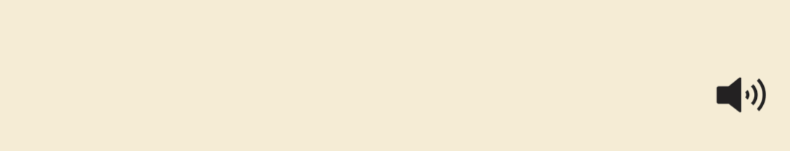
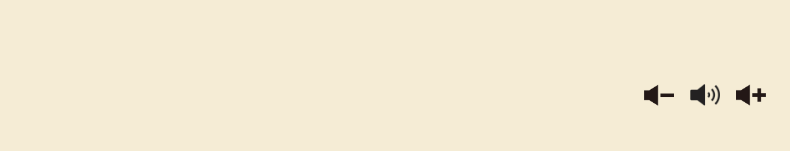
Before and after one commit to KaonWry/your-needs-everyday, a Next.js app: page /main in a window 1280 px wide. Shown: the part 657-808 px from the top of the page, without its empty margins (490-1280 px from the left). Built offline with nearby package versions, Linux system fonts and the light colour scheme; a web font is replaced by a local one.

Commit message:
Add volume control button

```diff
--- a/app/components/Navbar.js
+++ b/app/components/Navbar.js
@@ -1,20 +1,44 @@
 import Image from "next/image";
 
-const Navbar = ({ isMuted, toggleMute }) => {
+const Navbar = ({ isMuted, toggleMute, onVolumeUp, onVolumeDown }) => {
   return (
     <nav className="fixed bottom-0 w-full h-24 z-10">
       <div className="flex items-center justify-between w-full h-full px-6">
         <div />
+        <div className="flex items-center gap-4">
+          <button
+            onClick={onVolumeDown}
+            className="transition hover:scale-110"
+          >
+            <Image
+              src="/vol-down.png"
+              alt="Volume Down"
+              width={30}
+              height={24}
+            />
+          </button>
           <button
             onClick={toggleMute}
-          className="rounded transition hover:scale-110"
+            className="transition hover:scale-110"
           >
             {isMuted ? (
-            <Image src="/mute.png" alt="Mute" width={50} height={24} />
+              <Image src="/mute.png" alt="Mute" width={30} height={24} />
             ) : (
-            <Image src="/unmute.png" alt="Unmute" width={50} height={24} />
+              <Image src="/unmute.png" alt="Unmute" width={30} height={24} />
             )}
           </button>
+          <button
+            onClick={onVolumeUp}
+            className="transition hover:scale-110"
+          >
+            <Image
+              src="/vol-up.png"
+              alt="Volume Up"
+              width={30}
+              height={24}
+            />
+          </button>
+        </div>
       </div>
     </nav>
   );
--- a/app/main/page.js
+++ b/app/main/page.js
@@ -35,9 +35,27 @@ const Main_Content = () => {
     }
   };
 
+  // Volume control handlers
+  const handleVolumeUp = () => {
+    if (audioRef.current) {
+      audioRef.current.volume = Math.min(audioRef.current.volume + 0.1, 1);
+    }
+  };
+
+  const handleVolumeDown = () => {
+    if (audioRef.current) {
+      audioRef.current.volume = Math.max(audioRef.current.volume - 0.1, 0);
+    }
+  };
+
   return (
     <div>
-      <Navbar isMuted={isMuted} toggleMute={toogleMute} />
+      <Navbar
+        isMuted={isMuted}
+        toggleMute={toogleMute}
+        onVolumeUp={handleVolumeUp}
+        onVolumeDown={handleVolumeDown}
+      />
       <audio
         ref={audioRef}
         src="/What-A-Beautiful-Name.mp3" // Ganti dengan nama file audio Anda
```
Also changed, not shown: public/vol-down.png (added), public/vol-up.png (added). Lines whose indentation alone changed are shown as unchanged.
